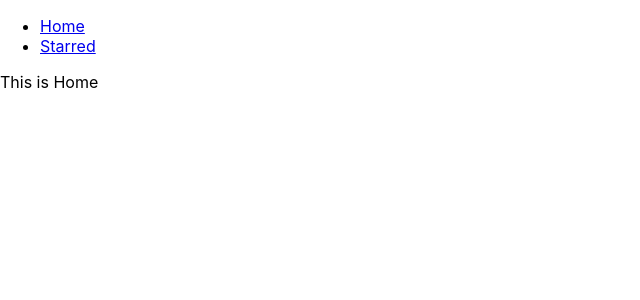
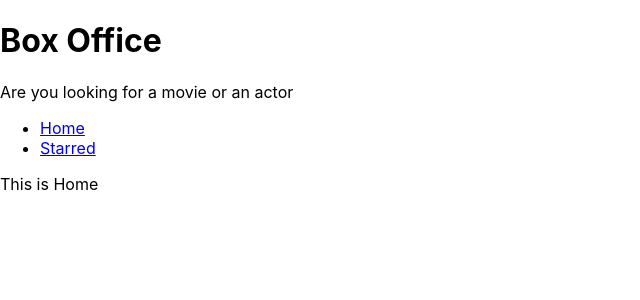
Before and after one commit to Harsh4221/Box-office, a React (Create React App) app: page / in a window 1280 px wide. Shown: the top 300 px of the page, without its empty margins (0-640 px from the left). Built offline with nearby package versions, Linux system fonts and the light colour scheme.

Commit message:
added layout management

```diff
--- a/src/App.js
+++ b/src/App.js
@@ -1,15 +1,12 @@
 /* eslint-disable react/react-in-jsx-scope */
 import React from 'react';
 import { Switch, Route } from 'react-router-dom';
-import Navs from './components/Navs';
+
 import Home from './pages/Home';
 import Starred from './pages/Starred';
 
 function App() {
   return (
-    <div>
-      <Navs />
-
     <Switch>
       <Route exact path="/">
         <Home />
@@ -21,7 +18,6 @@
         <div>Not Found</div>
       </Route>
     </Switch>
-    </div>
   );
 }
 
--- /dev/null
+++ b/src/components/MainPageLayout.jsx
@@ -0,0 +1,19 @@
+/* eslint-disable react/function-component-definition */
+import React from 'react';
+import Navs from './Navs';
+import Title from './Title';
+
+const MainPageLayout = ({ children }) => {
+  return (
+    <div>
+      <Title
+        title="Box Office"
+        subtitle="Are you looking for a movie or an actor"
+      />
+      <Navs />
+      {children}
+    </div>
+  );
+};
+
+export default MainPageLayout;
--- /dev/null
+++ b/src/components/Title.jsx
@@ -0,0 +1,13 @@
+/* eslint-disable react/function-component-definition */
+import React from 'react';
+
+const Title = ({ title, subtitle }) => {
+  return (
+    <div>
+      <h1>{title}</h1>
+      <p>{subtitle}</p>
+    </div>
+  );
+};
+
+export default Title;
--- a/src/pages/Home.jsx
+++ b/src/pages/Home.jsx
@@ -1,8 +1,9 @@
 /* eslint-disable react/function-component-definition */
 import React from 'react';
+import MainPageLayout from '../components/MainPageLayout';
 
 const Home = () => {
-  return <div>This is Home</div>;
+  return <MainPageLayout>This is Home</MainPageLayout>;
 };
 
 export default Home;
--- a/src/pages/Starred.jsx
+++ b/src/pages/Starred.jsx
@@ -1,8 +1,9 @@
 /* eslint-disable react/function-component-definition */
 import React from 'react';
+import MainPageLayout from '../components/MainPageLayout';
 
 const Starred = () => {
-  return <div>This is Starred</div>;
+  return <MainPageLayout>This is Starred</MainPageLayout>;
 };
 
 export default Starred;
```
Lines whose indentation alone changed are shown as unchanged.
